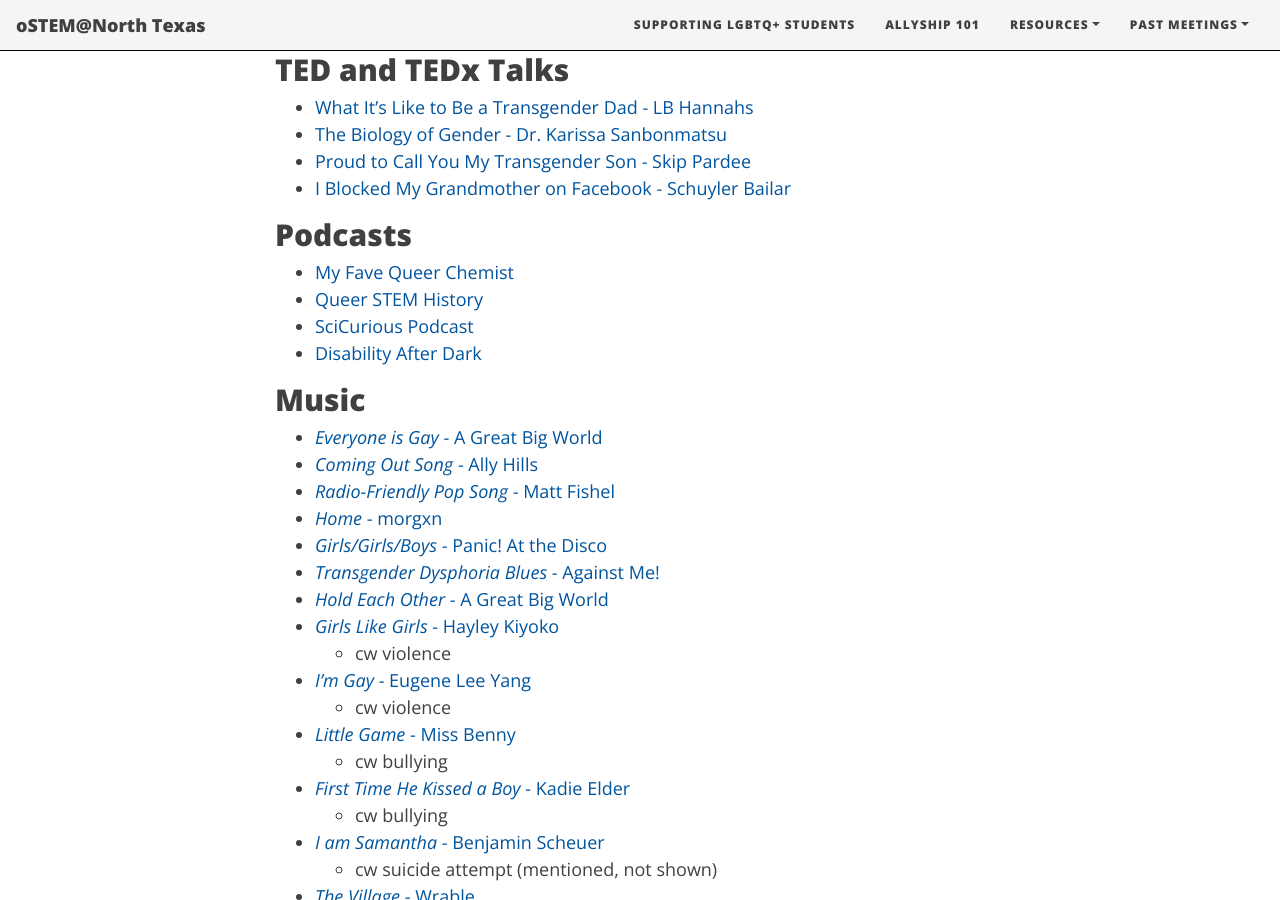
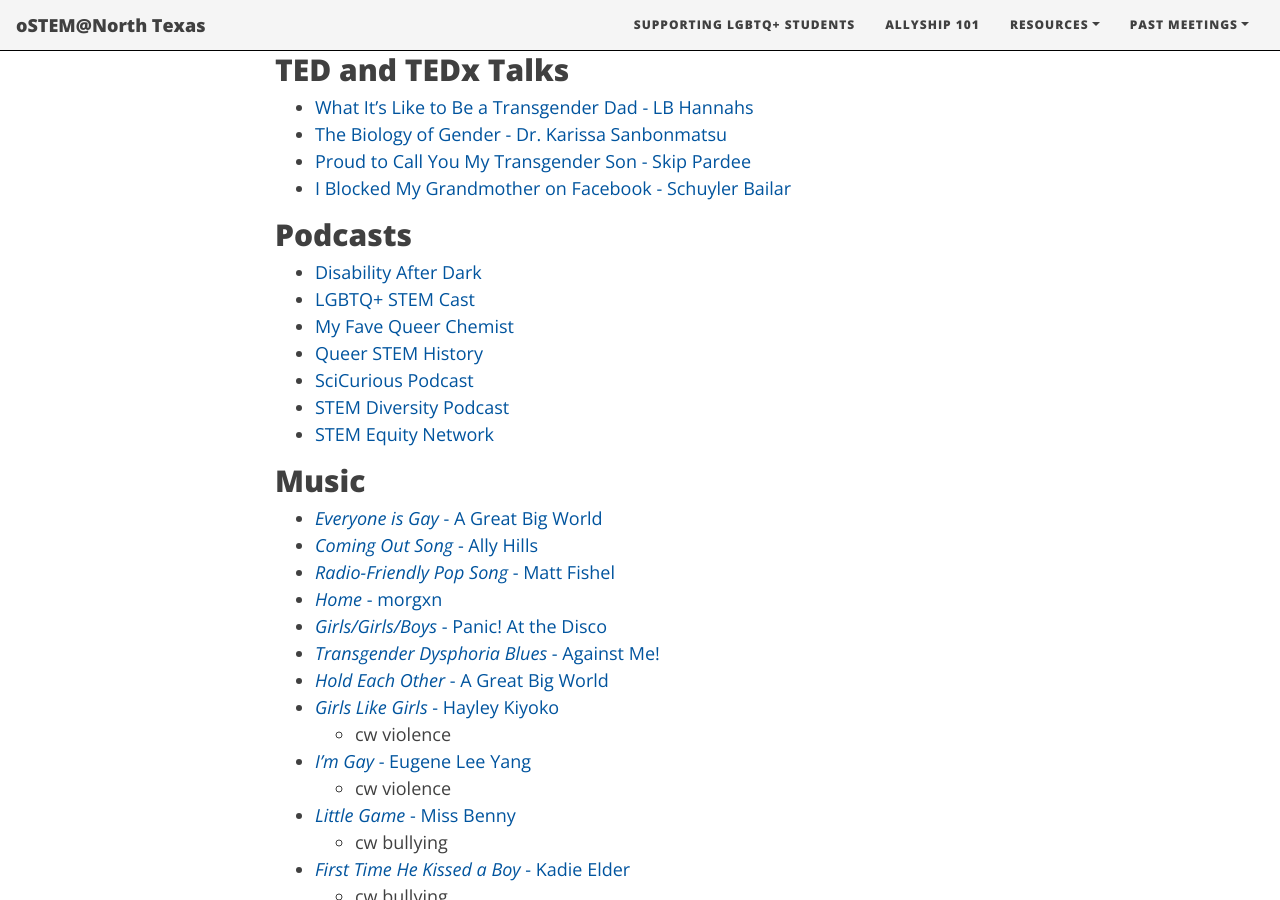
Before and after one commit to ostemnorthtexas/site, a Jekyll site: the page built from pages/LGBTQ-media.md, in a window 1280 px wide and 900 px high, scrolled down 2120 px. Built offline with Jekyll 4.4.1, drawn with Linux system fonts in a browser that asks for light colours; nearby versions of some CDN libraries.

Commit message:
Add more podcasts

```diff
--- a/pages/LGBTQ-media.md
+++ b/pages/LGBTQ-media.md
@@ -58,10 +58,13 @@
 - [I Blocked My Grandmother on Facebook - Schuyler Bailar](https://www.youtube.com/watch?v=zstj8g0ctRM)
 
 ## Podcasts
+- [Disability After Dark](https://www.stitcher.com/podcast/andrew-gurza/disabilityafterdark)
+- [LGBTQ+ STEM Cast](https://anchor.fm/lgbtqstemcast)
 - [My Fave Queer Chemist](https://www.stitcher.com/podcast/my-fave-queer-chemist/e/67457673)
 - [Queer STEM History](https://player.whooshkaa.com/shows/queer-stem-history)
 - [SciCurious Podcast](https://www.scicurious.co.uk/)
-- [Disability After Dark](https://www.stitcher.com/podcast/andrew-gurza/disabilityafterdark)
+- [STEM Diversity Podcast](https://www.stitcher.com/show/stem-diversity-podcast)
+- [STEM Equity Network](https://stemequitynetwork.com/)
 
 ## Music
 - [<i>Everyone is Gay</i> - A Great Big World](https://www.youtube.com/watch?v=0VG1bj4Lj1Q)
```
